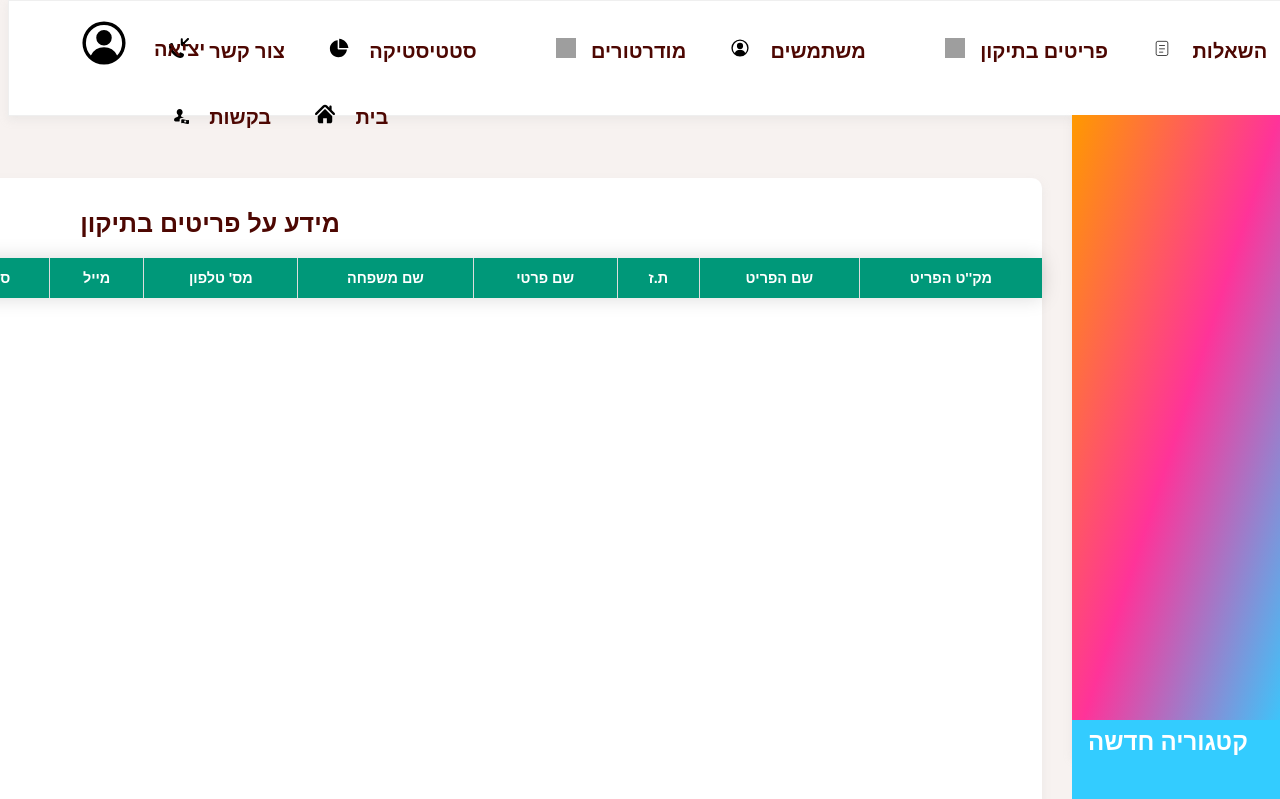
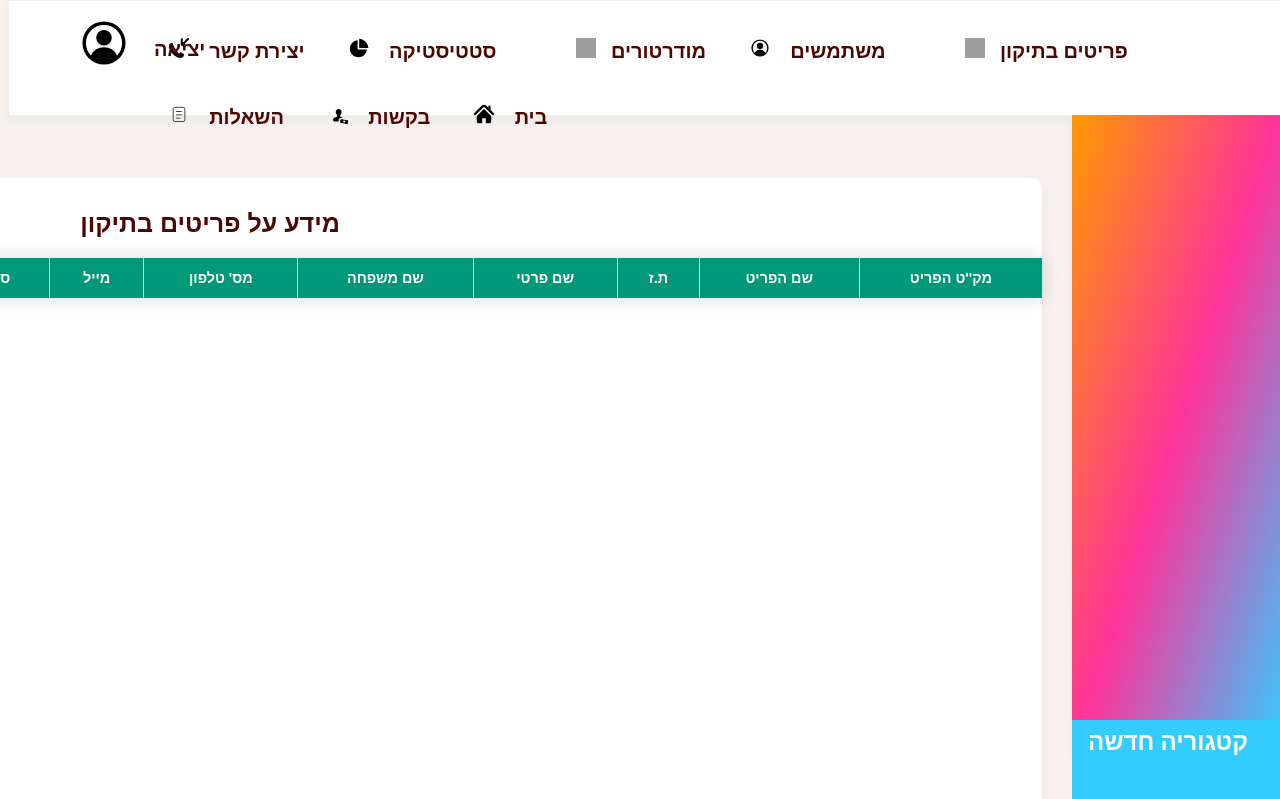
Before and after one commit to SCE-Digital-Warehouse/digitalwarehouse-web, a Django app: page /breakages/ in a window 1280 px wide. Shown: the top 799 px of the page. Run offline with Django 4.2, Linux system fonts and the light colour scheme; the visitor is signed in with stand-in values (Sample User, id 1); data comes from the database, SQL or seed files in the repository; data that the repository does not hold is empty; grey boxes are pictures that could not be loaded.

Commit message:
BSPMC238-153

```diff
--- a/base/templates/base/navbar_buttons/contact_us_button.html
+++ b/base/templates/base/navbar_buttons/contact_us_button.html
@@ -19,6 +19,6 @@
             </g>
             </g>
         </svg>
-        צור קשר
+        יצירת קשר
     </a>
 </li>
--- a/base/templates/base/panel_buttons/contact_us_button.html
+++ b/base/templates/base/panel_buttons/contact_us_button.html
@@ -19,6 +19,6 @@
             </g>
             </g>
         </svg>
-        צור קשר
+        יצירת קשר
     </a>
 </div>
```
